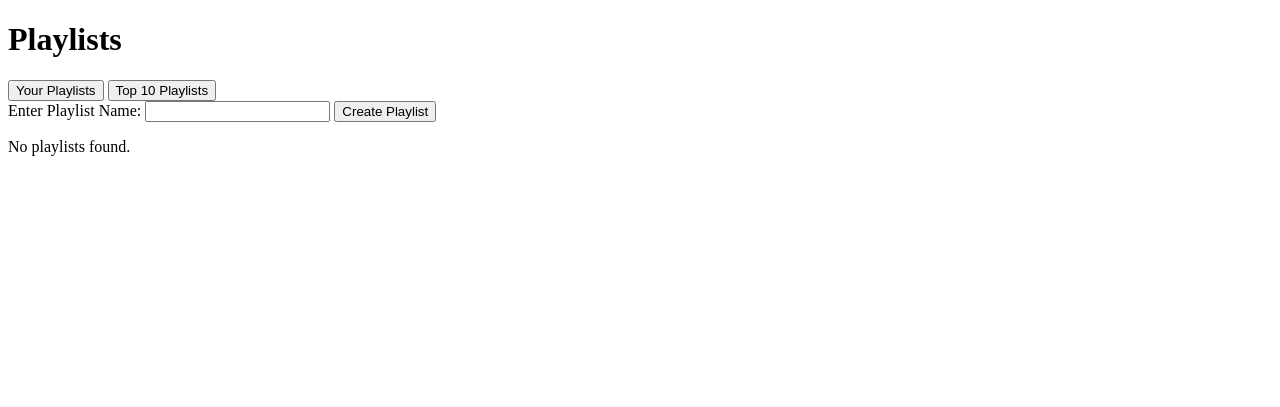
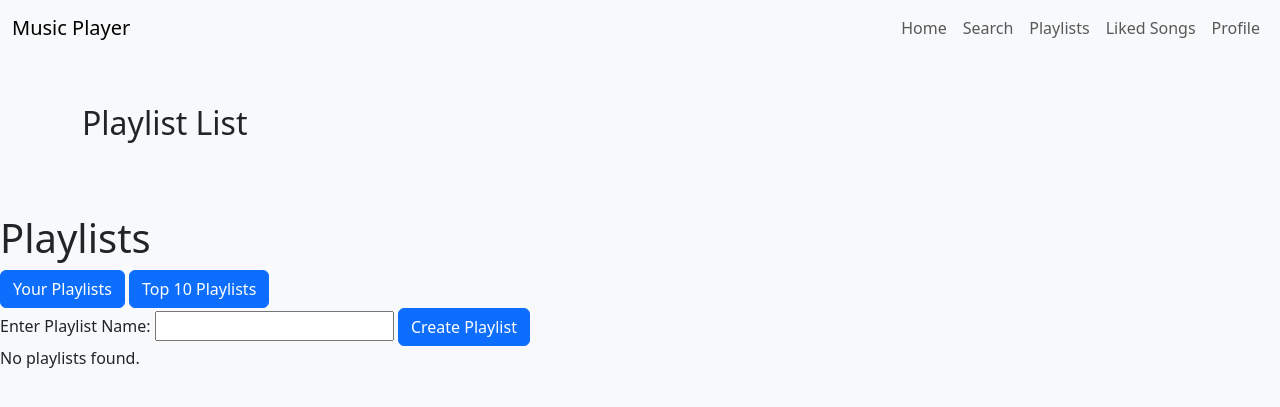
Before and after one commit to shivanipatel1104/cse412_project, a Flask app: page /playlist_list/ in a window 1280 px wide. Shown: the top 407 px of the page. Run offline with Flask 3, Linux system fonts and the light colour scheme; the visitor is signed in with stand-in values (Sample User, id 1); some libraries are stand-ins or nearby versions.

Commit message:
updating tempaltes folder with frontend branch

```diff
--- a/templates/playlist_list.html
+++ b/templates/playlist_list.html
@@ -1,31 +1,63 @@
 <!DOCTYPE html>
-<html lang="en">
+<html>
 <head>
-    <meta charset="UTF-8">
-    <title>Playlists</title>
-    <style>
-        /* Your CSS stays the same */
-    </style>
+    <title>Music Player</title>
+    <link href="https://cdn.jsdelivr.net/npm/bootstrap@5.3.3/dist/css/bootstrap.min.css" rel="stylesheet">
 </head>
-<body>
+<body class="bg-light">
 
+    <nav class="navbar navbar-expand-lg navbar-light bg-light">
+        <div class="container-fluid">
+            <a class="navbar-brand">Music Player</a>
+            <button class="navbar-toggler" type="button" data-bs-toggle="collapse" data-bs-target="#navbarNav" aria-controls="navbarNav" aria-expanded="false" aria-label="Toggle navigation">
+                <span class="navbar-toggler-icon"></span>
+            </button>
+            <div class="collapse navbar-collapse" id="navbarNav">
+                <ul class="navbar-nav ms-auto">
+                    <li class="nav-item">
+                        <a class="nav-link" href="{{ url_for('home_page.home') }}">Home</a>
+                    </li>
+                    <li class="nav-item">
+                        <a class="nav-link" href="{{ url_for('search') }}">Search</a>
+                    </li>
+                    <li class="nav-item">
+                        <a class="nav-link" href="{{ url_for('playlist_list_page.user_playlists') }}">Playlists</a>
+                    </li>
+                    <li class="nav-item">
+                        <a class="nav-link" href="{{ url_for('likedsongs') }}">Liked Songs</a>
+                    </li>
+                    <li class="nav-item">
+                        <a class="nav-link" href="{{ url_for('profile') }}">Profile</a>
+                    </li>
+                </ul>
+            </div>
+        </div>
+    </nav>
+
+
+    <div class="container py-5">
+        <h2 class="mb-4">Playlist List</h2>
+    </div>
+
+    <div>
         <h1>Playlists</h1>
 
         {% if error %}
             <p class="error">{{ error }}</p>
         {% endif %}
 
-    <!-- Buttons to switch views -->
+
         <form method="post" class="buttons">
-        <button type="submit" name="button_click" value="user_list">Your Playlists</button>
-        <button type="submit" name="button_click" value="top10_list">Top 10 Playlists</button>
+            <a href="{{ url_for('playlist_page.playlist_info') }}" class="btn btn-primary">Your Playlists</a>
+            <button type="submit" name="button_click" value="top10_list" class="btn btn-primary">Top 10 Playlists</button>
+
         </form>
 
         <!-- Separate form to create playlist -->
         <form method="post" class="buttons">
             <label for="playlist_name">Enter Playlist Name:</label>
             <input type="text" id="playlist_name" name="playlist_name" required>
-        <button type="submit" name="button_click" value="create_playlist">Create Playlist</button>
+            <button type="submit" name="button_click" value="create_playlist" class="btn btn-primary">Create Playlist</button>
         </form>
 
         {% if playlists %}
@@ -64,6 +96,8 @@
         {% else %}
             <p>No playlists found.</p>
         {% endif %}
+    </div>
 
-</body>
+
+
 </html>
--- a/templates/profile.html
+++ b/templates/profile.html
@@ -34,9 +34,12 @@
         </div>
     </nav>
 
+
     <div class="container py-5">
         <h2 class="mb-4">Profile</h2>
     </div>
 
+
+
 </body>
 </html>
```
Also changed, not shown: templates/home.html (+29 -0 lines), templates/playlist.html (+51 -2 lines). Lines whose indentation alone changed are shown as unchanged.
